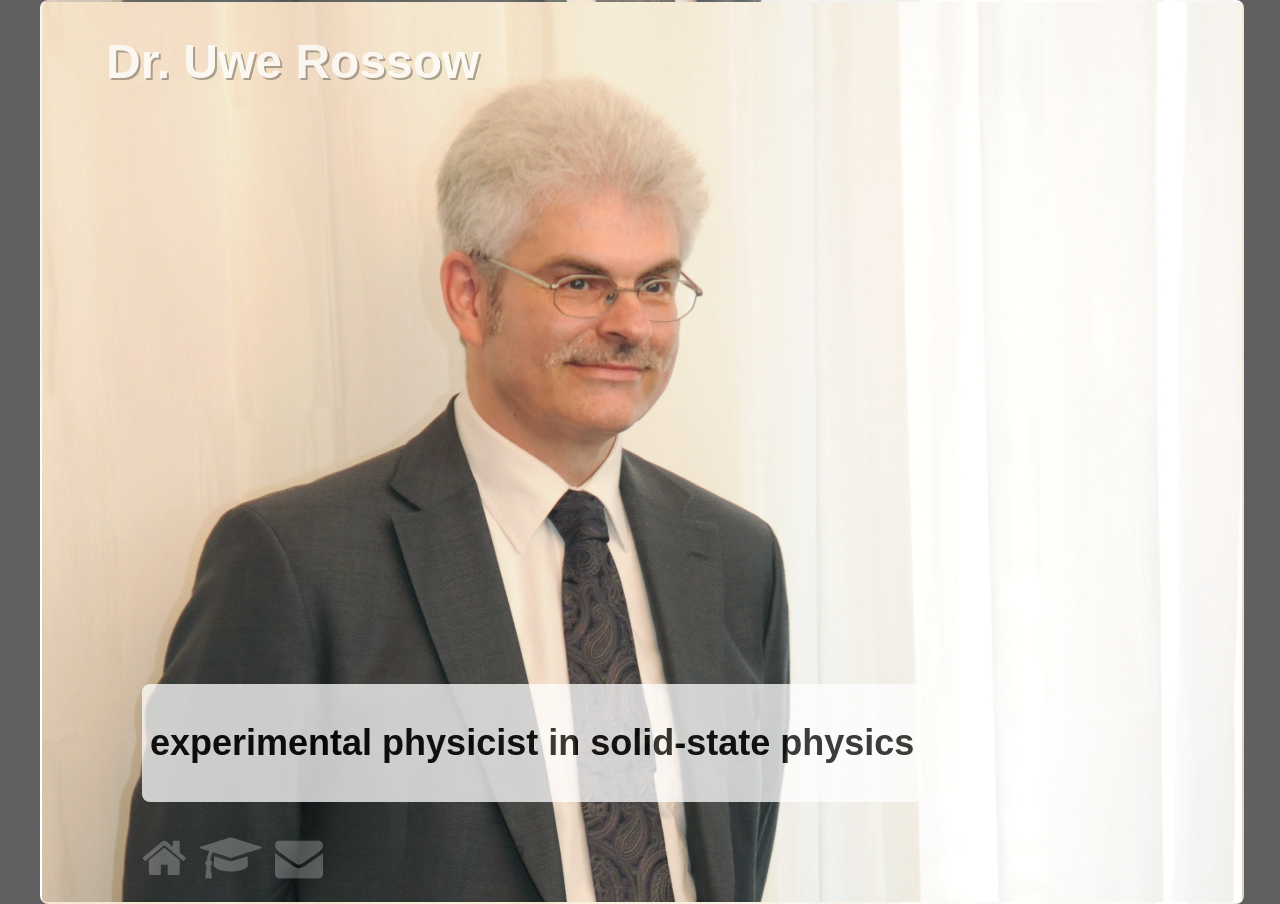
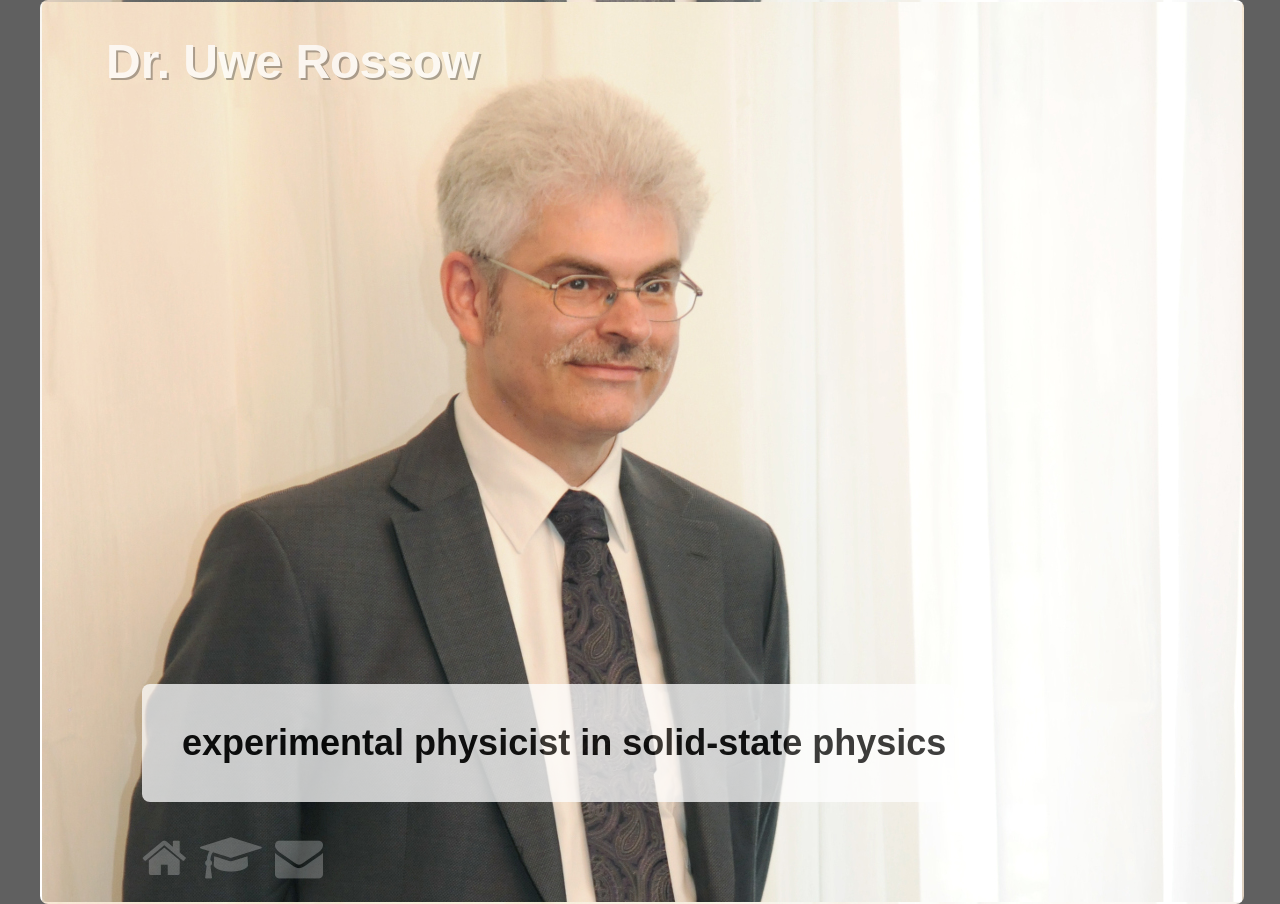
Before and after one commit to winniehell-wasteland/u-rossow.de, a Jekyll site: the page built from index.md, in a window 1280 px wide. Built offline with Jekyll 4.4.1, drawn with Linux system fonts in a browser that asks for light colours.

Commit message:
add more padding

```diff
--- a/css/style.css
+++ b/css/style.css
@@ -23,6 +23,14 @@ h1 {
     position: absolute;
     text-shadow: 2px 2px rgba(0, 0, 0, 0.4);
     z-index: 10;
+}
+
+h2 {
+    padding-left: 2rem;
+}
+
+table {
+    padding: 1rem;
 }
 
 #page {
```
